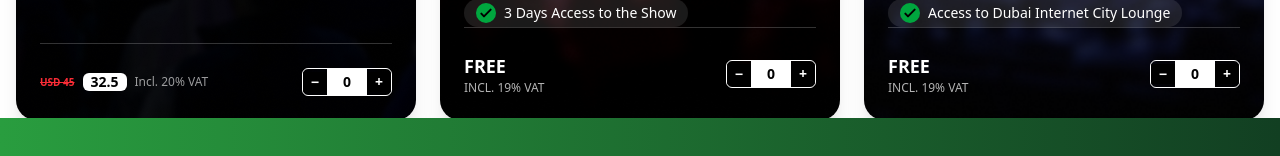
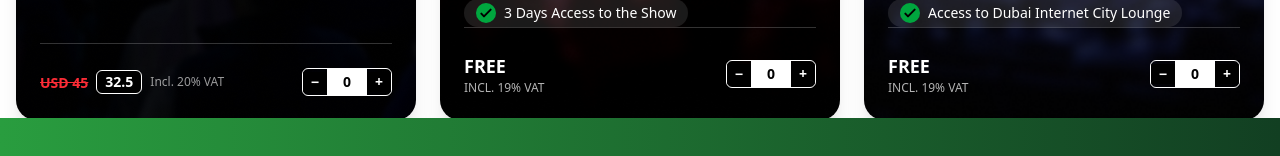
Before and after one commit to MrMKN/gitex, a React (Vite) app: page / in a window 1280 px wide. Shown: the part 562-718 px from the top of the page. Built offline with nearby package versions, Linux system fonts and the light colour scheme; a web font is replaced by a local one.

Commit message:
Add files via upload

```diff
--- a/src/components/TicketCard.jsx
+++ b/src/components/TicketCard.jsx
@@ -132,8 +132,8 @@ const TicketCard = ({
         <div className="pt-6 w-full border-t flex justify-between items-center gap-2 flex-wrap border-white/20">
           {/* Price section */}
           <div className="flex items-center gap-2">
-            <div className="text-[10px] font-semibold text-red-500 line-through">USD 45</div>
-            <div className="bg-white text-black text-sm font-bold px-2 py-[2px] rounded-md leading-none">
+            <div className="text-[14px] font-semibold text-red-500 line-through">USD 45</div>
+            <div className="bg-black text-white text-sm font-bold px-2 py-[4px] rounded-md leading-none border">
               32.5
             </div>
             <div className="text-white text-xs opacity-60 leading-none">Incl. 20% VAT</div>
--- a/src/pages/BookingPage.jsx
+++ b/src/pages/BookingPage.jsx
@@ -291,7 +291,7 @@ const BookingPage = () => {
                 <div className="mt-6 grid grid-cols-1 sm:grid-cols-2 lg:grid-cols-2 gap-2 text-sm">
                   {["Global Leaders Forum NEW (5 Days)","GITEX Main Stage","Artificial Intelligence & Robotics (5)","Future Health NEW (2 Days)","Cybersecurity (4 Days)","Digital Cities (1 Day)","Edtech (1 Day)","Energy Transition (1 Day)","Intelligent Connectivity (1 Day)","Digital Finance (1 Day)","Future Mobility (1 Day)"].map((label, idx) => (
                     <label key={idx} className="flex items-center gap-2">
-                      <input type="checkbox" checked={selectedSessions.includes(label)} onChange={() => toggleSession(label)} />
+                      <input type="checkbox" checked={selectedSessions.includes(label)} onChange={() => toggleSession(label)} className="accent-green-600" />
                       {label}
                     </label>
                   ))}
```
